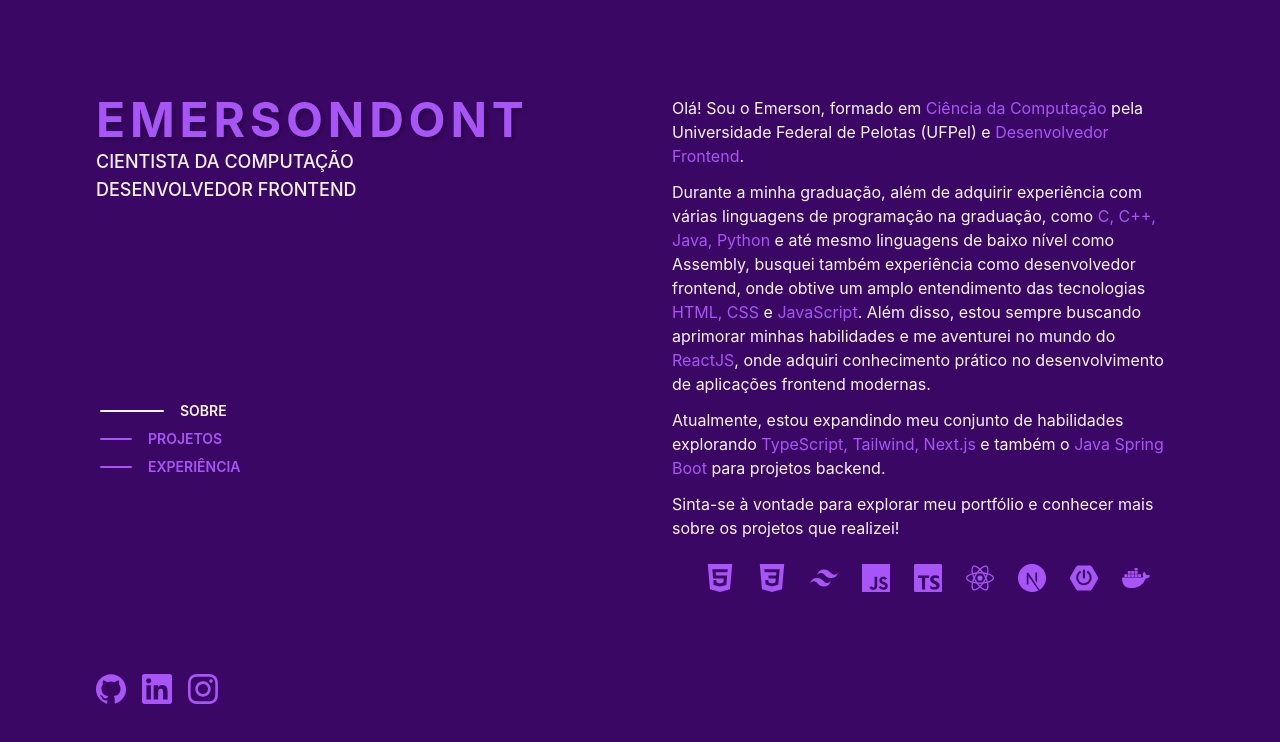
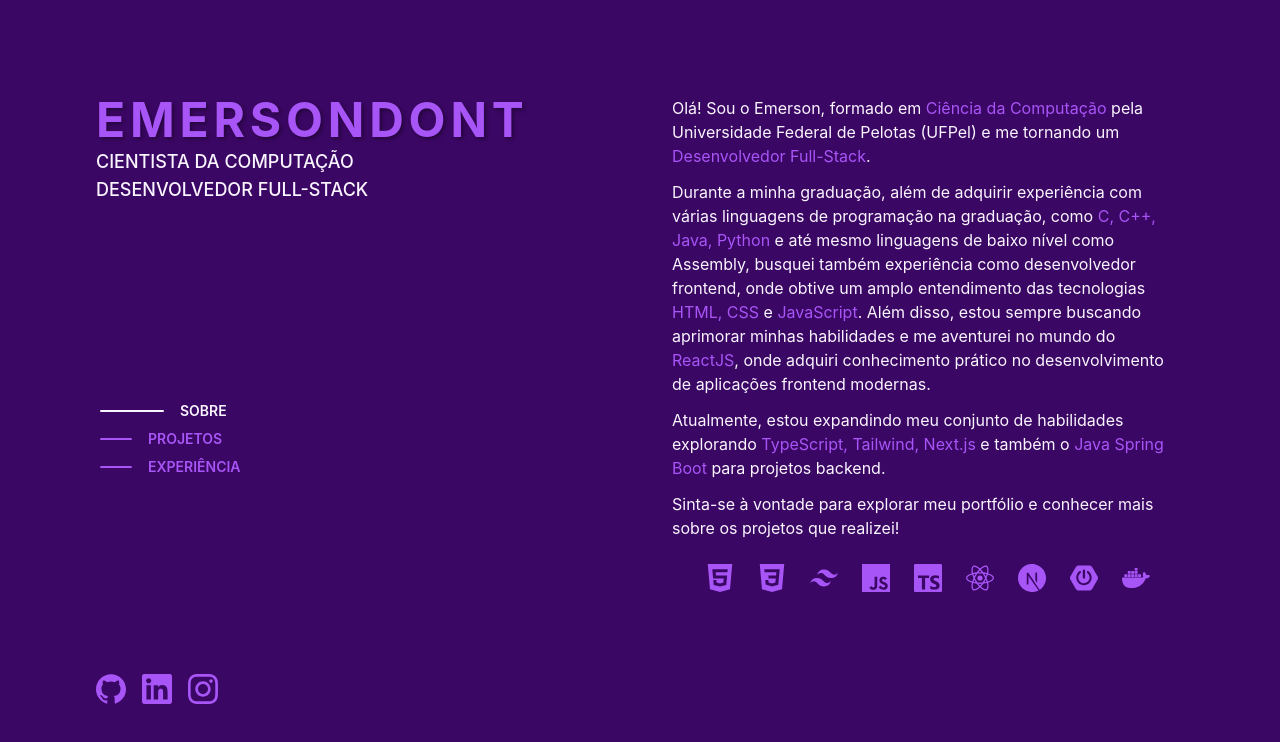
Before and after one commit to emersondont/portfolio, a Next.js app: page / in a window 1280 px wide. Shown: the top 742 px of the page. Built offline with nearby package versions, Linux system fonts and the light colour scheme; no server answers.

Commit message:
refactor: update about

```diff
--- a/src/components/emersondont.tsx
+++ b/src/components/emersondont.tsx
@@ -15,7 +15,7 @@ export default function Emersondont() {
 				sm:text-base
 				'>
 					CIENTISTA DA COMPUTAÇÃO<br/>
-					DESENVOLVEDOR FRONTEND
+					DESENVOLVEDOR FULL-STACK
 				</p>
 			</div>
 	)
--- a/src/components/sections/about.tsx
+++ b/src/components/sections/about.tsx
@@ -34,7 +34,7 @@ export default function About(props: Props) {
 			'>
 				<p>
 					Olá! Sou o Emerson, formado em <span className='text-secondary'>Ciência da Computação</span> pela
-					Universidade Federal de Pelotas (UFPel) e <span className='text-secondary'>Desenvolvedor Frontend</span>.
+					Universidade Federal de Pelotas (UFPel) e me tornando um <span className='text-secondary'>Desenvolvedor Full-Stack</span>.
 				</p>
 				<p>
 					Durante a minha graduação, além de adquirir experiência com várias linguagens de programação na graduação,
```
